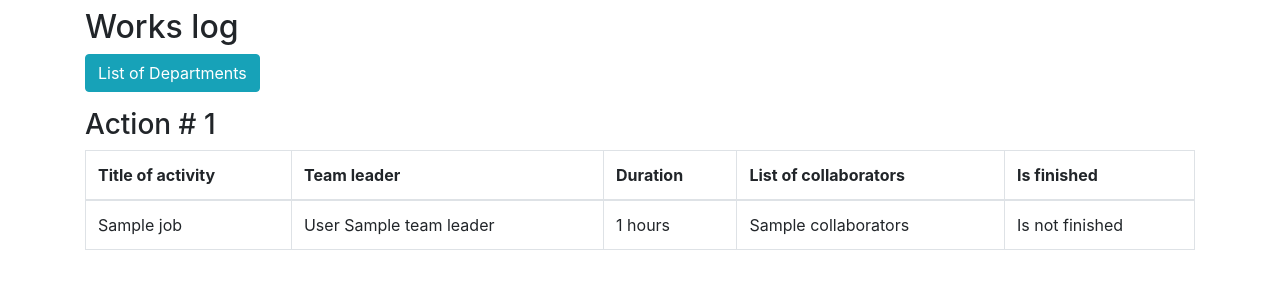
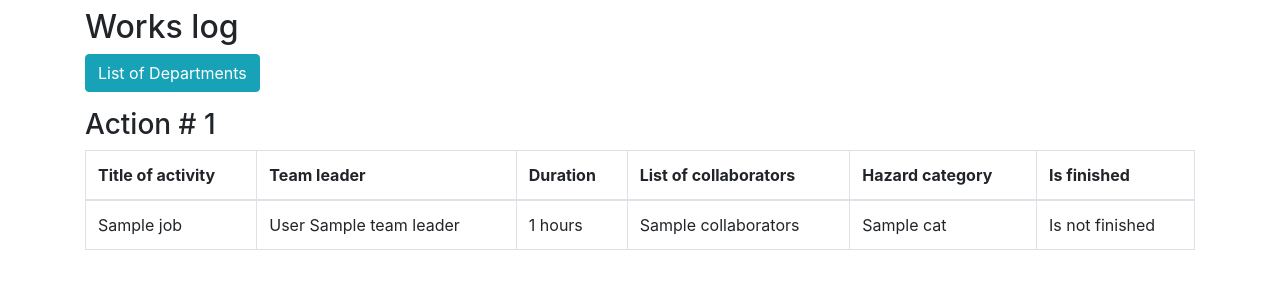
Before and after one commit to KnopMops/YandexL, a Flask app: template app/templates/index.html in a window 1280 px wide. Shown: the part 115-415 px from the top of the page. Run offline with Flask 3, Linux system fonts and the light colour scheme; the template is opened without the code that fills it: most values are stand-ins (such as "Sample title", 1, 10 or a date in 2020); some libraries are stand-ins or nearby versions.

Commit message:
последняя задача

```diff
--- a/app/data/__all_models.py
+++ b/app/data/__all_models.py
@@ -1 +1 @@
-from . import departments, jobs, users
+from . import categories, departments, jobs, users
--- a/app/data/jobs.py
+++ b/app/data/jobs.py
@@ -1,6 +1,7 @@
 import sqlalchemy as sa
 import sqlalchemy.orm as orm
 
+from .categories import association_table
 from .db_session import SqlAlchemyBase
 
 
@@ -16,3 +17,7 @@ class Job(SqlAlchemyBase):
     is_finished = sa.Column(sa.Boolean, default=False)
     user_id = sa.Column(sa.Integer, sa.ForeignKey("users.id"))
     user = orm.relationship("User", foreign_keys=[user_id])
+
+    categories = orm.relationship(
+        "Category", secondary=association_table, backref="jobs"
+    )
--- a/app/main.py
+++ b/app/main.py
@@ -11,6 +11,7 @@ from flask_login import (
 )
 
 from .data import db_session
+from .data.categories import Category
 from .data.departments import Department
 from .data.jobs import Job
 from .data.users import User
@@ -32,7 +33,6 @@ login_manager.init_app(app)
 @login_manager.user_loader
 def load_user(user_id):
     db_sess = db_session.create_session()
-
     return db_sess.get(User, user_id)
 
 
@@ -40,26 +40,21 @@ def load_user(user_id):
 def index():
     db_sess = db_session.create_session()
     jobs = db_sess.query(Job).all()
-
     return render_template("index.html", jobs=jobs)
 
 
 @app.route("/login", methods=["GET", "POST"])
 def login():
     form = LoginForm()
-
     if form.validate_on_submit():
         db_sess = db_session.create_session()
         user = db_sess.query(User).filter(User.email == form.email.data).first()
-
         if user and user.check_password(form.password.data):
             login_user(user, remember=form.remember_me.data)
             return redirect("/")
-
         return render_template(
             "login.html", message="Неправильный логин или пароль", form=form
         )
-
     return render_template("login.html", title="Авторизация", form=form)
 
 
@@ -67,17 +62,14 @@ def login():
 @login_required
 def logout():
     logout_user()
-
     return redirect("/")
 
 
 @app.route("/register", methods=["GET", "POST"])
 def register():
     form = RegisterForm()
-
     if form.validate_on_submit():
         db_sess = db_session.create_session()
-
         if db_sess.query(User).filter(User.email == form.email.data).first():
             return render_template(
                 "register.html",
@@ -85,7 +77,6 @@ def register():
                 form=form,
                 message="Такой пользователь уже есть",
             )
-
         user = User(
             name=form.name.data,
             surname=form.surname.data,
@@ -95,13 +86,10 @@ def register():
             speciality=form.speciality.data,
             address=form.address.data,
         )
-
         user.set_password(form.password.data)
         db_sess.add(user)
         db_sess.commit()
-
         return redirect("/login")
-
     return render_template("register.html", title="Регистрация", form=form)
 
 
@@ -109,22 +97,23 @@ def register():
 @login_required
 def add_job():
     form = JobForm()
+    db_sess = db_session.create_session()
+    form.categories.choices = [(c.id, c.name) for c in db_sess.query(Category).all()]
     if form.validate_on_submit():
-        db_sess = db_session.create_session()
         job = Job()
-
         job.title = form.title.data
         job.team_leader_id = form.team_leader_id.data
         job.work_size = form.work_size.data
         job.collaborators = form.collaborators.data
         job.is_finished = form.is_finished.data
         job.user_id = current_user.id
-
+        selected_categories = (
+            db_sess.query(Category).filter(Category.id.in_(form.categories.data)).all()
+        )
+        job.categories = selected_categories
         db_sess.add(job)
         db_sess.commit()
-
         return redirect("/")
-
     return render_template("add_job.html", title="Adding a Job", form=form)
 
 
@@ -132,13 +121,11 @@ def add_job():
 @login_required
 def edit_job(id):
     form = JobForm()
-
     db_sess = db_session.create_session()
+    form.categories.choices = [(c.id, c.name) for c in db_sess.query(Category).all()]
     job = db_sess.query(Job).filter(Job.id == id).first()
-
     if not job:
         abort(404)
-
     if job.user_id != current_user.id and current_user.id != 1:
         abort(403)
 
@@ -148,6 +135,7 @@ def edit_job(id):
         form.work_size.data = job.work_size
         form.collaborators.data = job.collaborators
         form.is_finished.data = job.is_finished
+        form.categories.data = [c.id for c in job.categories]
 
     if form.validate_on_submit():
         job.title = form.title.data
@@ -155,11 +143,12 @@ def edit_job(id):
         job.work_size = form.work_size.data
         job.collaborators = form.collaborators.data
         job.is_finished = form.is_finished.data
-
+        selected_categories = (
+            db_sess.query(Category).filter(Category.id.in_(form.categories.data)).all()
+        )
+        job.categories = selected_categories
         db_sess.commit()
-
         return redirect("/")
-
     return render_template("add_job.html", title="Редактирование работы", form=form)
 
 
@@ -168,16 +157,12 @@ def edit_job(id):
 def delete_job(id):
     db_sess = db_session.create_session()
     job = db_sess.query(Job).filter(Job.id == id).first()
-
     if not job:
         abort(404)
-
     if job.user_id != current_user.id and current_user.id != 1:
         abort(403)
-
     db_sess.delete(job)
     db_sess.commit()
-
     return redirect("/")
 
 
@@ -250,5 +235,4 @@ def delete_department(id):
 if __name__ == "__main__":
     if not os.path.exists("db"):
         os.makedirs("db")
-
     app.run(port=8080, host="127.0.0.1", debug=True)
--- a/app/templates/index.html
+++ b/app/templates/index.html
@@ -10,11 +10,7 @@
 	>
 	{% endif %}
 </div>
-{% if current_user.is_authenticated %}
-<a href="{{ url_for('add_job') }}" class="btn btn-secondary mb-3"
-	>Добавить работу</a
->
-{% endif %} {% for job in jobs %}
+{% for job in jobs %}
 <h3>Action # {{ loop.index }}</h3>
 <table class="table table-bordered">
 	<thead>
@@ -23,6 +19,7 @@
 			<th>Team leader</th>
 			<th>Duration</th>
 			<th>List of collaborators</th>
+			<th>Hazard category</th>
 			<th>Is finished</th>
 		</tr>
 	</thead>
@@ -32,6 +29,10 @@
 			<td>{{ job.team_leader.surname }} {{ job.team_leader.name }}</td>
 			<td>{{ job.work_size }} hours</td>
 			<td>{{ job.collaborators }}</td>
+			<td>
+				{% for cat in job.categories %} {{ cat.name }}{% if not loop.last %}, {%
+				endif %} {% endfor %}
+			</td>
 			<td>{{ "Finished" if job.is_finished else "Is not finished" }}</td>
 		</tr>
 	</tbody>
```
Also changed, not shown: app/data/categories.py (added, +18 -0 lines).
